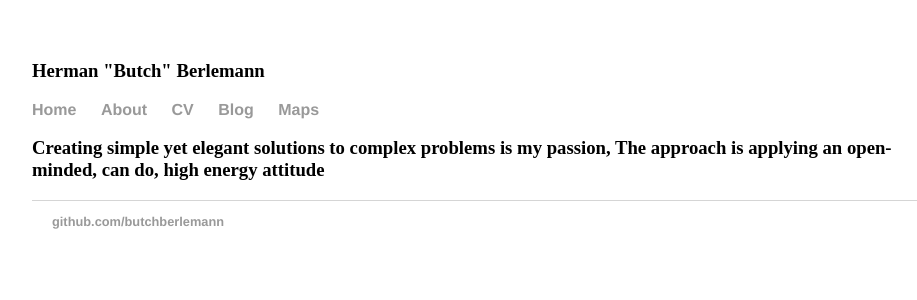
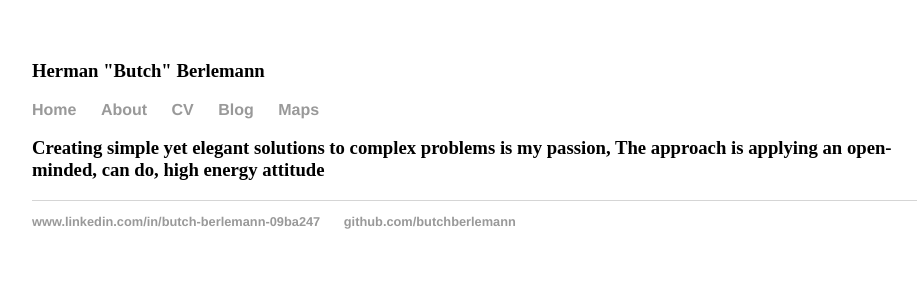
Before and after one commit to butchberlemann/butchberlemann.github.io, a Jekyll site: the page built from index.html, in a window 1280 px wide. Shown: the top 300 px of the page, without its empty margins (160-1077 px from the left). Built offline with Jekyll 4.4.1, drawn with Linux system fonts in a browser that asks for light colours.

Commit message:
Update default.html

```diff
--- a/_layouts/default.html
+++ b/_layouts/default.html
@@ -26,9 +26,8 @@
 
 			<footer>
 	    		<ul>
-
-				<li><a href="www.linkedin.com/in/butch-berlemann-09ba247" target="_blank"><i class="icon icon-linkedin"></i></a></li>
-	        		<li><a href="https://github.com/butchberlemann">github.com/butchberlemann</a></li>
+	        		<li><a href="www.linkedin.com/in/butch-berlemann-09ba247">www.linkedin.com/in/butch-berlemann-09ba247</a></li>
+				<li><a href="https://github.com/butchberlemann">github.com/butchberlemann</a></li>
 				</ul>
 			</footer>
 		</body>
```
